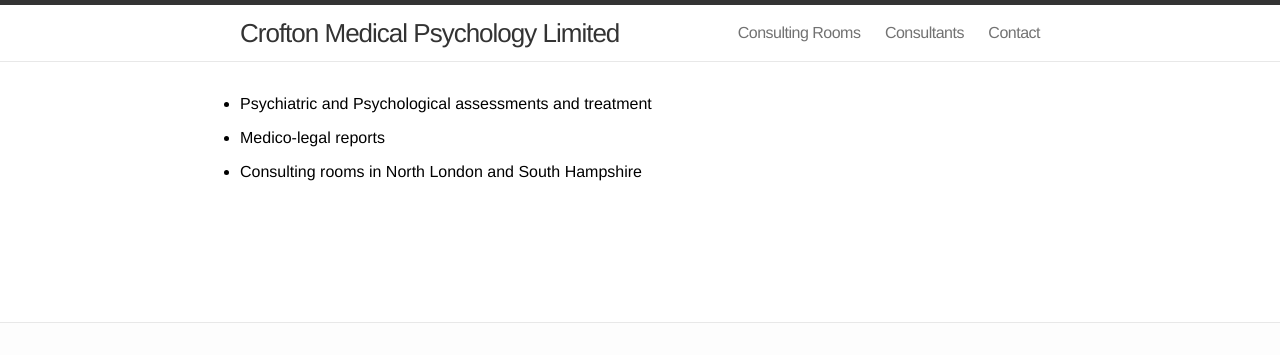
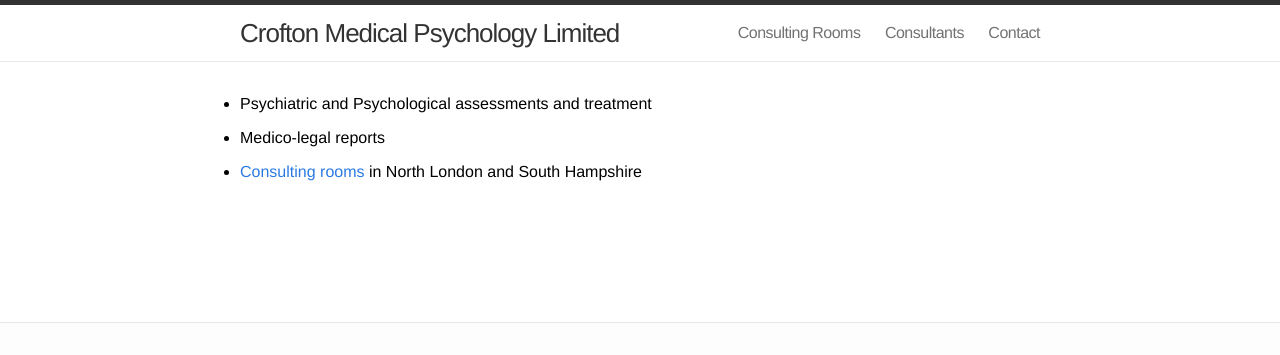
Before and after one commit to croftonmedpsych/croftonmedpsych.github.io, a Jekyll site: the page built from index.html, in a window 1280 px wide. Shown: the top 355 px of the page. Built offline with Jekyll 4.4.1, drawn with Linux system fonts in a browser that asks for light colours; part of the change alters nothing that is shown.

```diff
--- a/index.html
+++ b/index.html
@@ -8,7 +8,7 @@ layout: default
 
     <li>Medico-legal reports</li>
 
-    <li>Consulting rooms in North London and South Hampshire</li>
+    <li><a href="rooms">Consulting rooms</a> in North London and South Hampshire</li>
   </ul>
 
 
```
